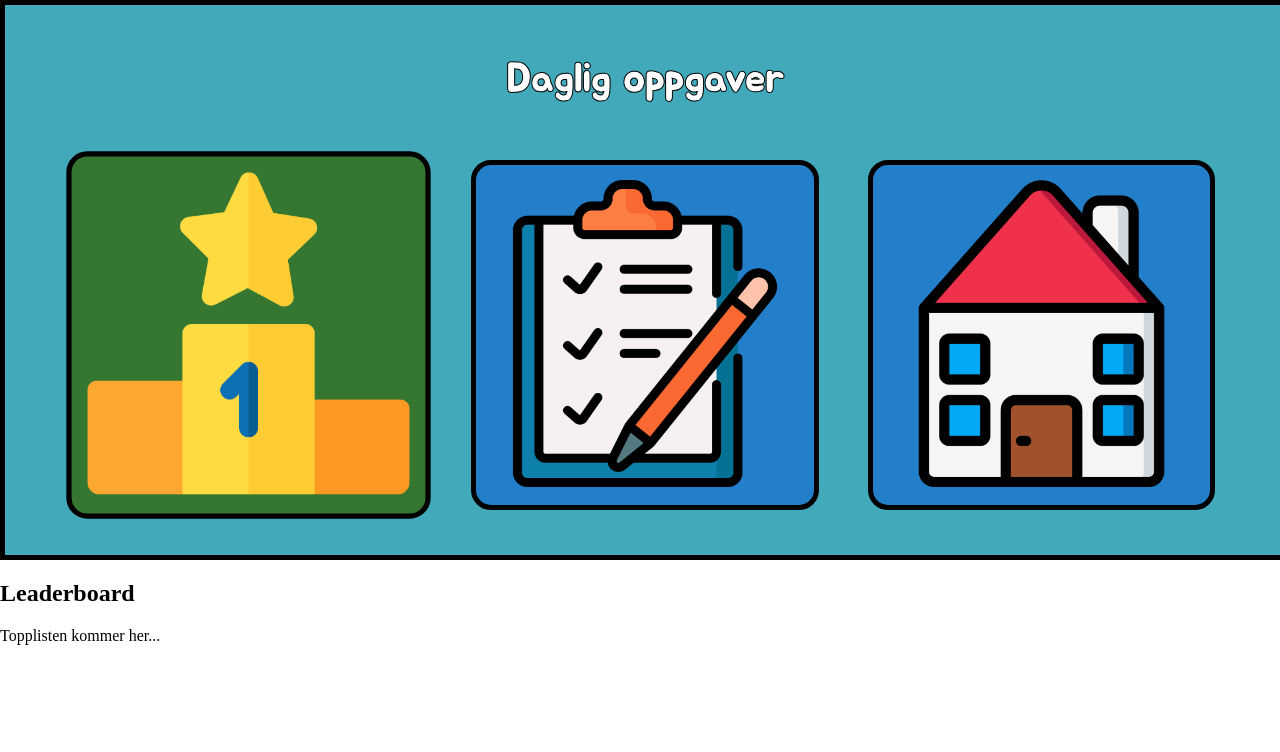
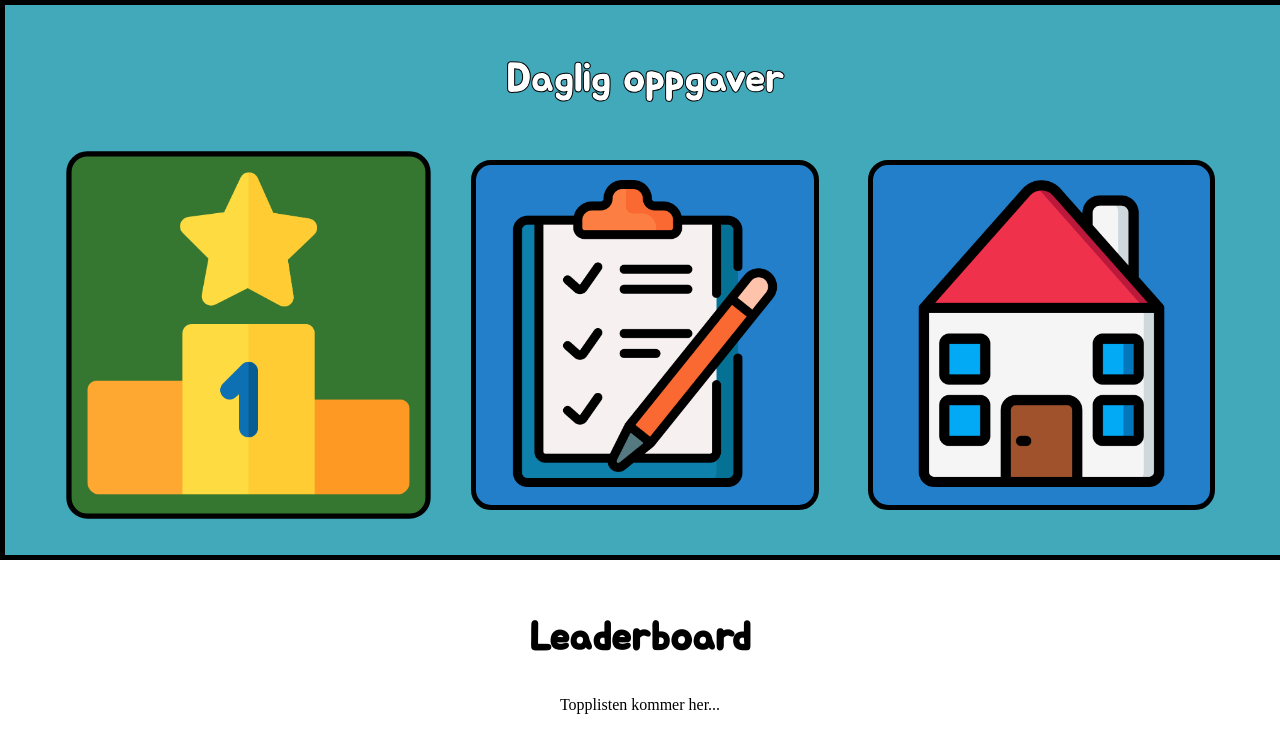
Before and after one commit to konradKV/RyddeApp, a website: page public/index.html in a window 1280 px wide. Both pictures are taken after a click on the button 248 px from the left and 334 px from the top of the page. Drawn offline with Linux system fonts and the light colour scheme; no server answers.

Commit message:
tuff tobias helgøy
Co-authored-by: ivakuz29 <ivakuz29@gmail.com>

```diff
--- a/public/index.html
+++ b/public/index.html
@@ -26,7 +26,7 @@
 
         <!--Leaderboard -->
         <div id="page-leaderboard" class="page">
-            <div class = "Wi">
+            <div class = "Wigga-delightful">
                 <h2>Leaderboard</h2>
                 <p>Topplisten kommer her...</p>
             <div>
--- a/public/styles/styling.css
+++ b/public/styles/styling.css
@@ -227,3 +227,16 @@ body {
         }
     }
 }
+
+.Wigga-delightful {
+    padding: 20px;
+    align-content: center;
+    justify-content: center;
+    text-align: center;
+
+    h2 {
+        font-family: "Jua", sans-serif;
+                font-size: 40px;
+
+    }
+}
```
